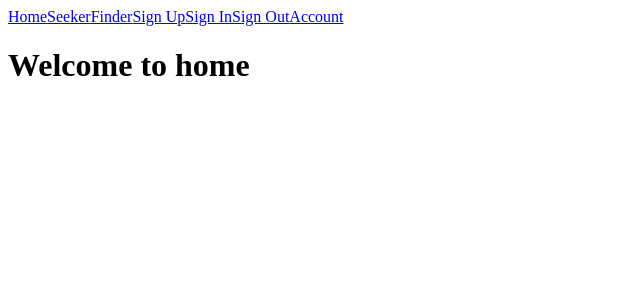
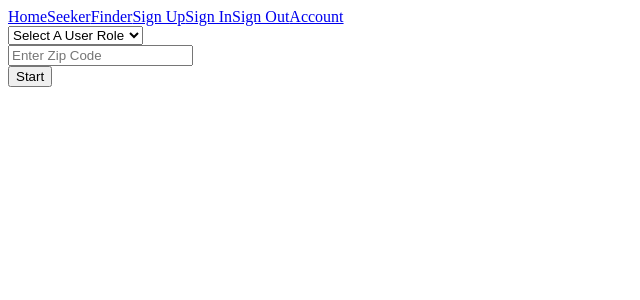
Before and after one commit to leelali/Seeker_Finder, a React (Create React App) app: page / in a window 1280 px wide. Shown: the top 300 px of the page, without its empty margins (0-640 px from the left). Built offline with nearby package versions, Linux system fonts and the light colour scheme.

Commit message:
Add dropdown list and zipcode input field to Home

```diff
--- a/src/components/Home.js
+++ b/src/components/Home.js
@@ -1,9 +1,42 @@
 import React, { Component } from 'react';
 
 class Home extends Component {
+  constructor() {
+    super();
+    this.state = {
+      userRole: '',
+      zipCode: null,
+    };
+  }
+
+  handleInputChange = (e) => {
+    this.setState({
+      [e.target.name]: e.target.value
+    });
+  }
+
   render() {
+    const userRoles = ['Seeker', 'Finder'];
     return (
-      <h1>Welcome to home</h1>
+      <div>
+        <div>
+          {/* creates a dropdown menu of Seeker/Finder to choose from */}
+          <select className='dropdownList' name='userRole' onChange={this.handleInputChange}>
+              <option value='' selected disabled>Select A User Role</option>
+              <option value='Seeker'>Seeker</option>
+              <option value='Finder'>Finder</option>
+          </select>
+        </div>
+        <div>
+          <input type='number' name='zipCode' value={this.state.zipCode} onChange={this.handleInputChange} placeholder='Enter Zip Code'></input>
+        </div>
+        <div>
+          <button>Start</button>
+        </div>
+
+
+
+      </div>
     );
   }
 }
--- a/src/index.js
+++ b/src/index.js
@@ -1,6 +1,5 @@
 import React from 'react';
 import ReactDOM from 'react-dom';
-// import { BrowserRouter as Router } from 'react-router-dom';
 import App from './App';
 
 
```
